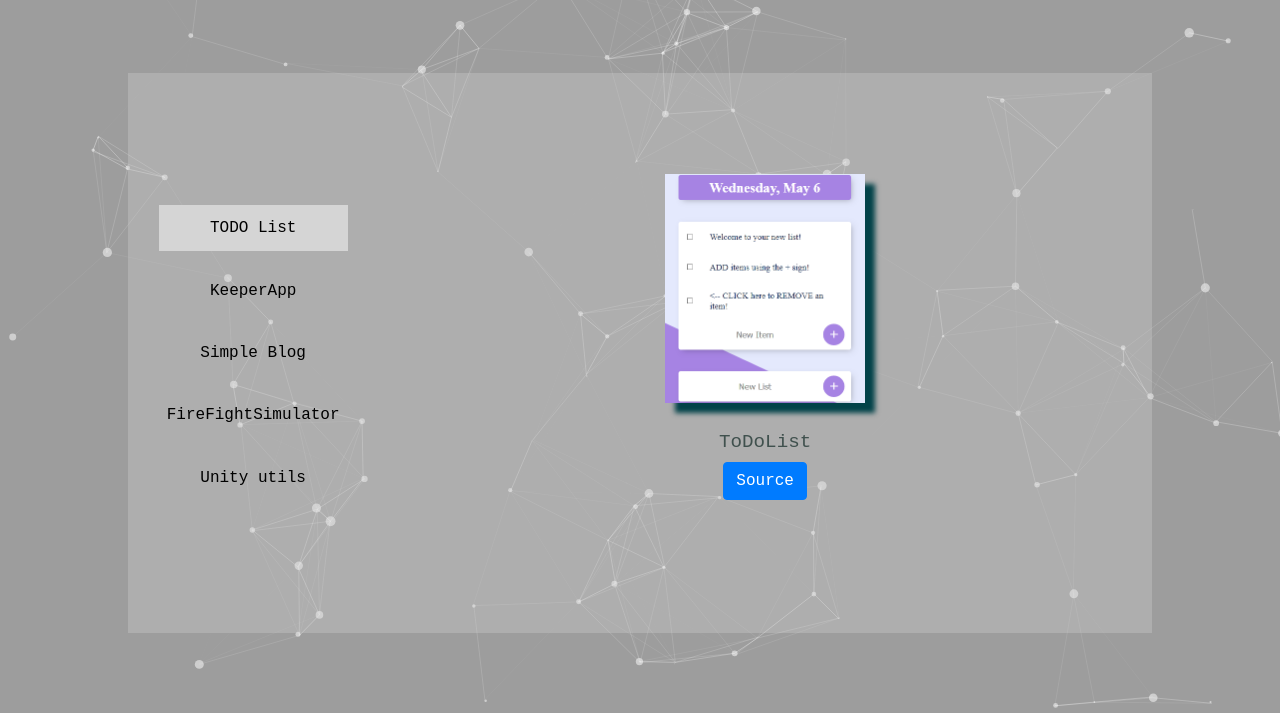
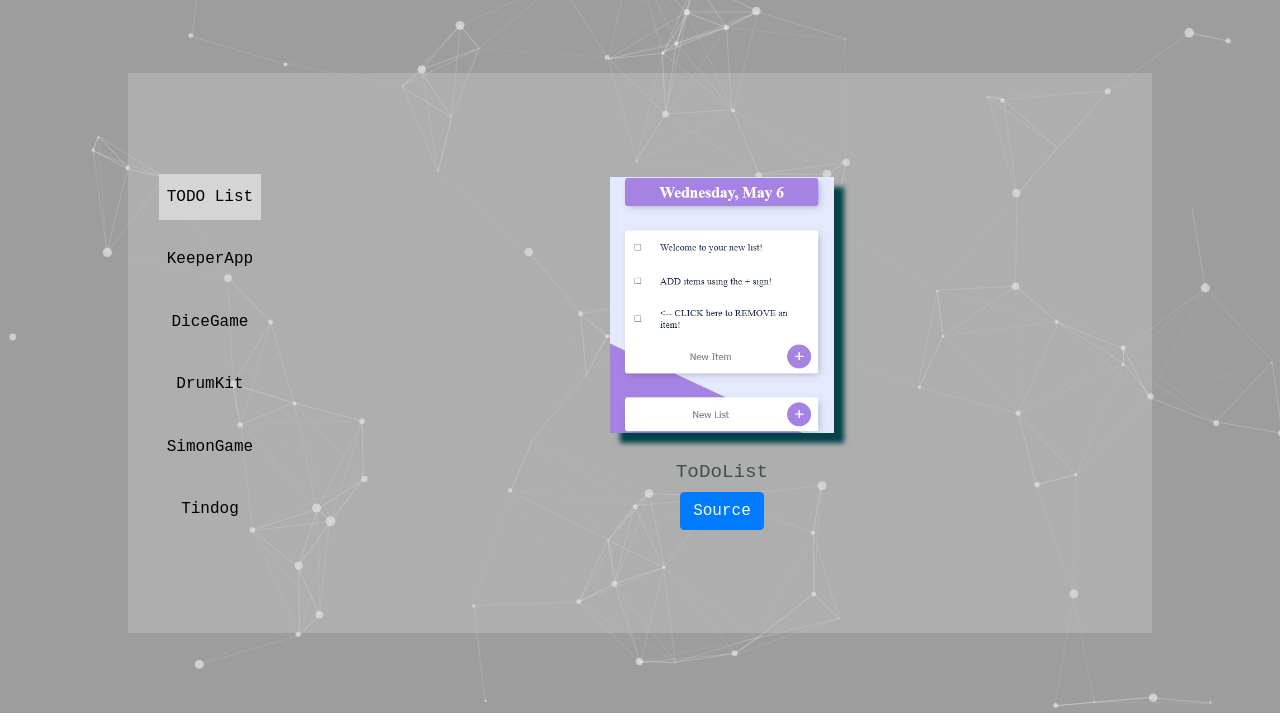
Before and after one commit to cardosohs/PersonalSite, a website: page index.html in a window 1280 px wide. Shown: the part 87-808 px from the top of the page. Drawn offline with nearby package versions, Linux system fonts and the light colour scheme; a web font is replaced by a local one.

Commit message:
extra button

```diff
--- a/index.html
+++ b/index.html
@@ -84,17 +84,22 @@
           </a>
           <a href="#projects-carousel" role="button" data-slide-to="2">
             <div class="project-item">
-              Simple Blog
+              DiceGame
             </div>
           </a>
           <a href="#projects-carousel" role="button" data-slide-to="3">
             <div class="project-item">
-              FireFightSimulator
+              DrumKit
             </div>
           </a>
           <a href="#projects-carousel" role="button" data-slide-to="4">
             <div class="project-item">
-              Unity utils
+              SimonGame
+            </div>
+          </a>
+          <a href="#projects-carousel" role="button" data-slide-to="5">
+            <div class="project-item">
+              Tindog
             </div>
           </a>
 
```
